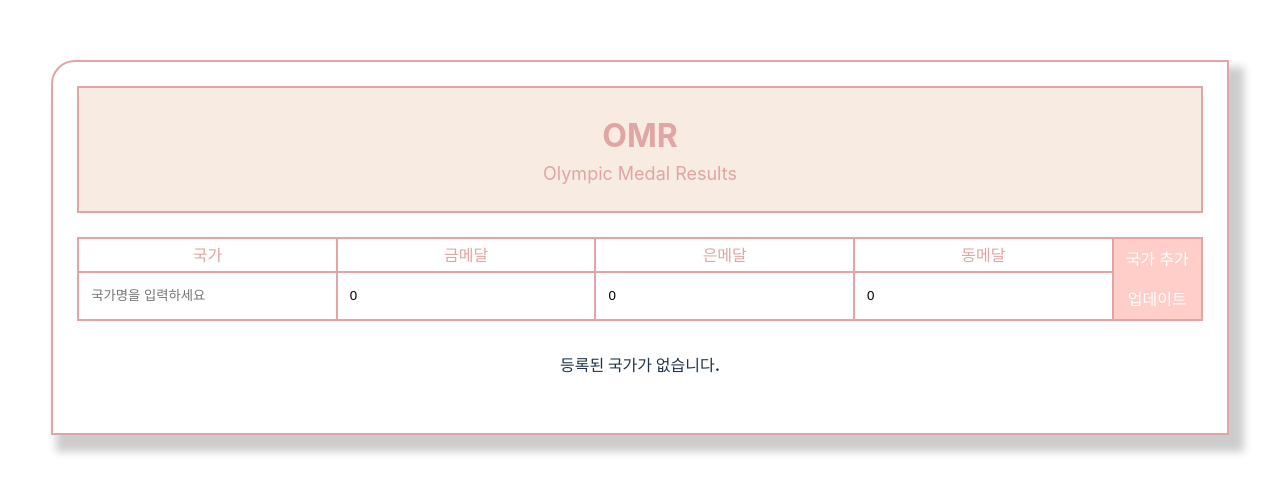
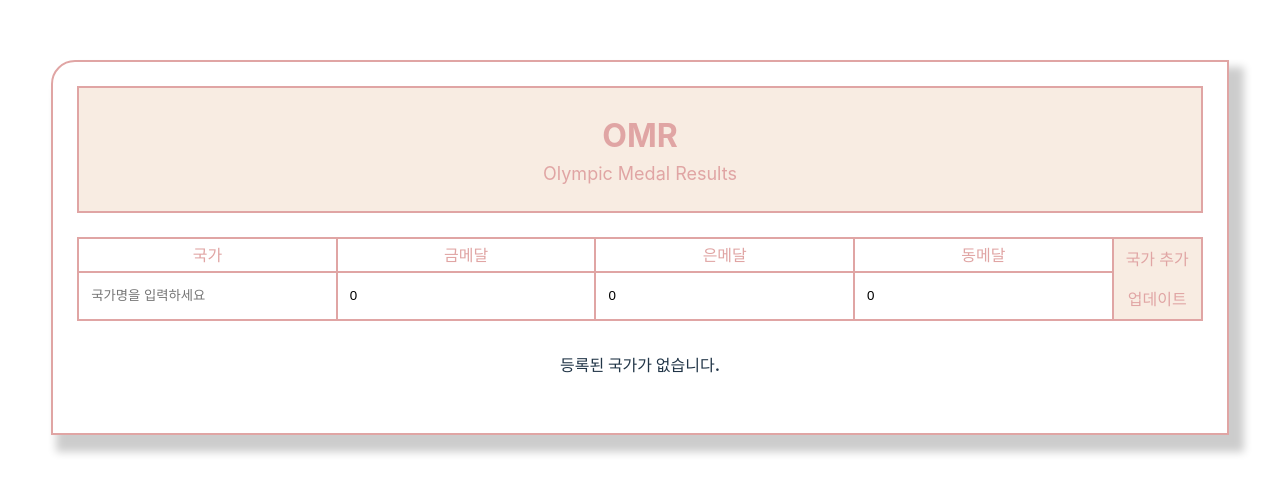
Before and after one commit to PJH-FE/olympic, a React (Vite) app: page / in a window 1280 px wide. Shown: the part 153-646 px from the top of the page. Built offline with nearby package versions, Linux system fonts and the light colour scheme; a web font is replaced by a local one.

Commit message:
스타일 수정

```diff
--- a/src/App.css
+++ b/src/App.css
@@ -89,10 +89,10 @@ input {
   height: 40px;
   line-height: 24px;
   padding: 8px 12px;
-  background-color: #ffcec8;
+  background-color: #f8ece2;
   border: 0;
   border-radius: 0;
-  color: #fff;
+  color: #e0a5a4;
   box-sizing: border-box;
   outline: none !important;
   transition: 0.3s;
@@ -100,7 +100,8 @@ input {
 
 .buttonArea button:hover {
   border: 0;
-  background-color: #fdc3bc;
+  background-color: #e0a5a4;
+  color: #fff;
 }
 
 div#content {
```
